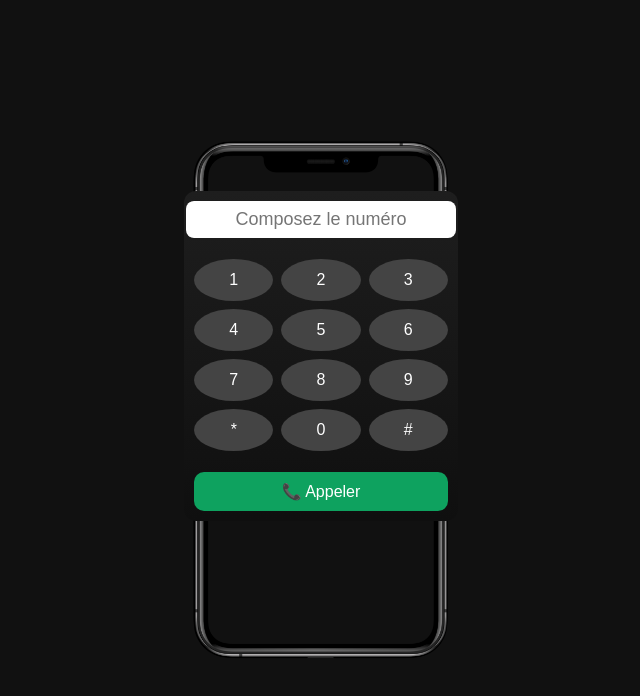
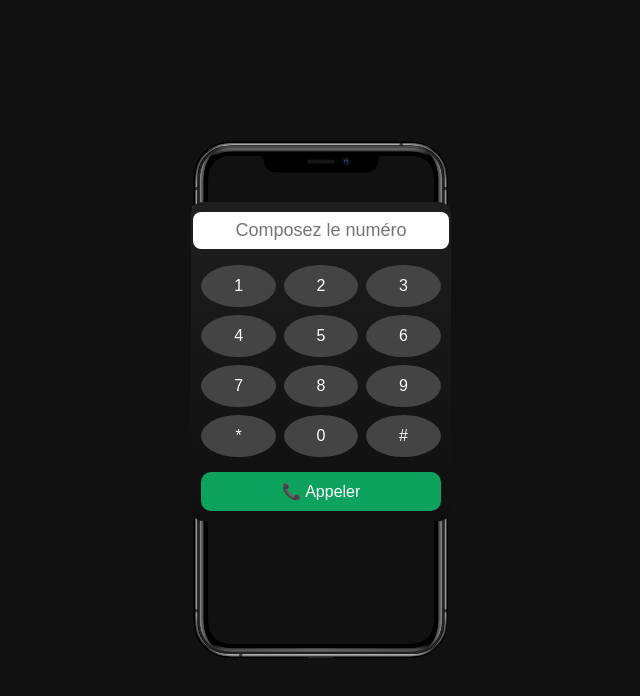
Before and after one commit to yzhyzouinajet-cyber/telep, a plain HTML site: page index.html in a window 1280 px wide. Shown: the whole page, without its empty margins (319-959 px from the left). Drawn offline with Linux system fonts and the light colour scheme.

Commit message:
Update index.html

```diff
--- a/index.html
+++ b/index.html
@@ -28,10 +28,10 @@
 
     .screen-area {
       position:absolute;
-      top:12%;   /* ajuste selon ton PNG */
-      left:12%;  /* ajuste selon ton PNG */
-      width:76%;
-      height:60%;
+      top:14%;   /* ajuste selon ton PNG */
+      left:14%;  /* ajuste selon ton PNG */
+      width:72%;
+      height:58%;
       display:flex;
       align-items:center;
       justify-content:center;
```
